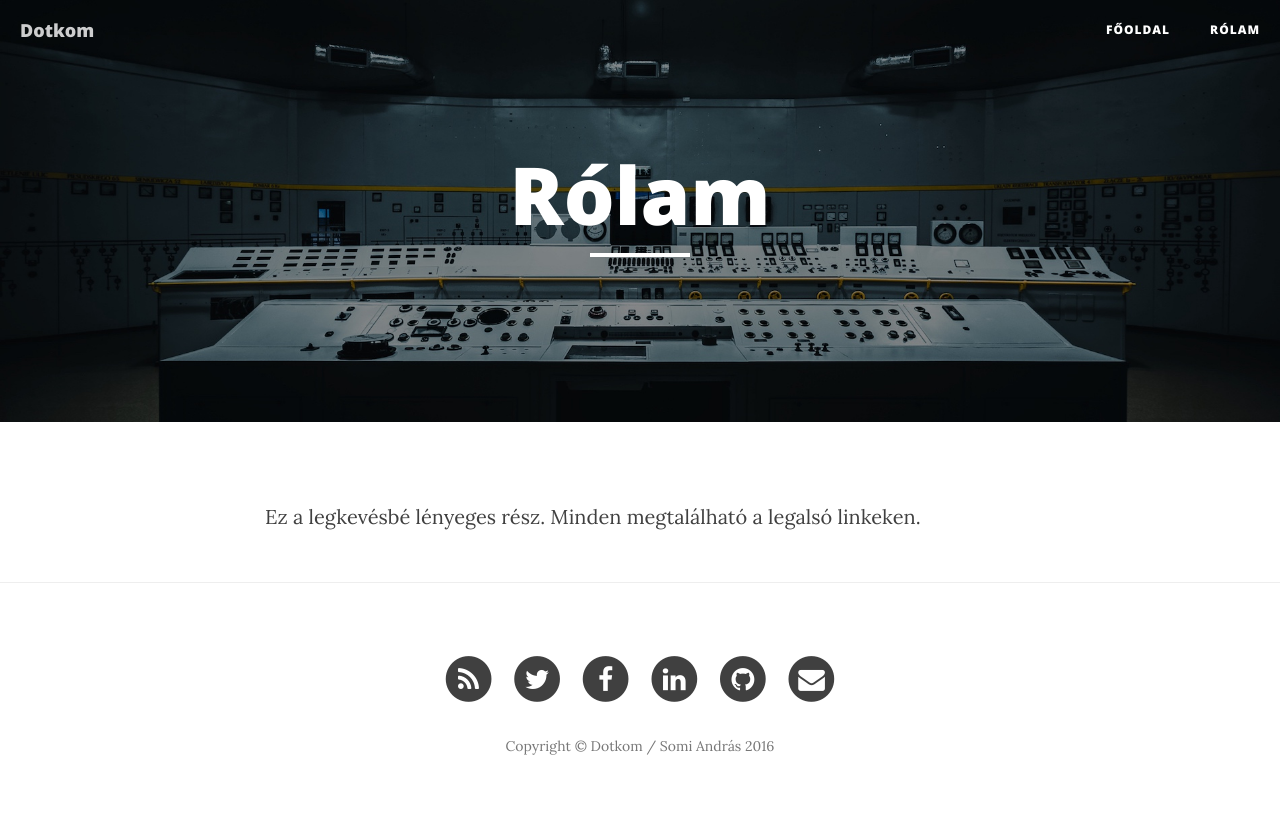
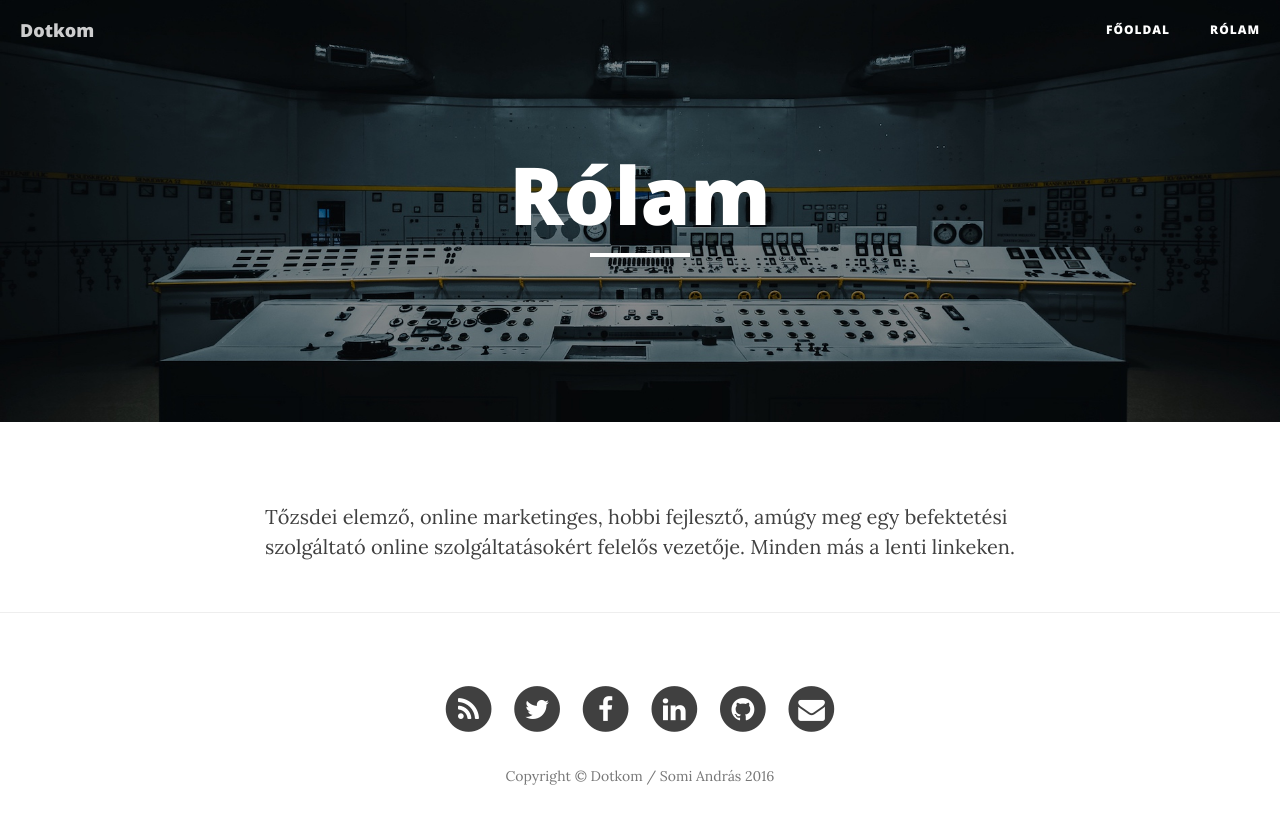
Before and after one commit to doktorjustice/doktorjustice.github.io, a Jekyll site: the page built from about.html, in a window 1280 px wide. Shown: the top 824 px of the page. Built offline with Jekyll 4.4.1, drawn with Linux system fonts in a browser that asks for light colours; nearby versions of some CDN libraries; comment, search, counter and statistics services are not loaded.

Commit message:
Change about page

```diff
--- a/about.html
+++ b/about.html
@@ -3,4 +3,4 @@ layout: page
 title: "Rólam"
 description: ""
 ---
-<p>Ez a legkevésbé lényeges rész. Minden megtalálható a legalsó linkeken.</p>
+<p>Tőzsdei elemző, online marketinges, hobbi fejlesztő, amúgy meg egy befektetési szolgáltató online szolgáltatásokért felelős vezetője. Minden más a lenti linkeken.</p>
```
